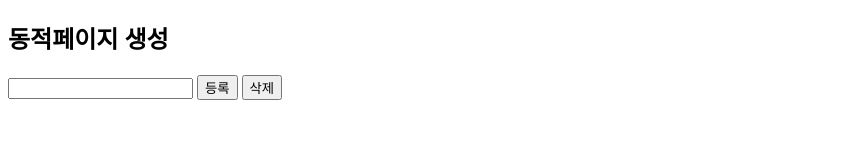
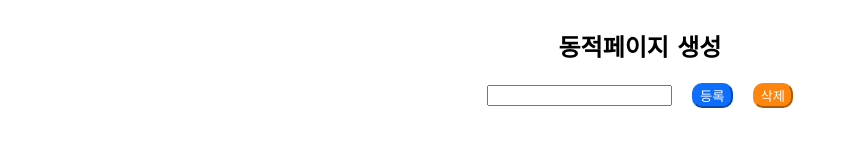
Before and after one commit to minzzzun/2024_OSS_HW2, a plain HTML site: page form.html in a window 1280 px wide. Shown: the whole page, without its empty margins (0-848 px from the left). Drawn offline with Linux system fonts and the light colour scheme.

Commit message:
form 끝

```diff
--- a/form.html
+++ b/form.html
@@ -4,15 +4,21 @@
   <meta charset="UTF-8">
   <meta name="viewport" content="width=device-width, initial-scale=1.0">
   <title>HW2_22000078_김민준</title>
+  <link rel="stylesheet" href="formcss.css">
 </head>
 <body>
 
+
+  <div id="center">
+
   <h2>동적페이지 생성</h2>
+  <div id="input_component">
   <input type="text" id="list_input">
-  <button onclick="list_append()">등록</button>
-  <button onclick="list_delete()">삭제</button>
- <div id="list"></div>
-
+  <button id='register' onclick="list_append()">등록</button>
+  <button id="delete" onclick="list_delete()">삭제</button>
+ </div>
+  <div id="list"></div>
+  </div>
   <script>
     function list_append(){
       let list = document.getElementById("list");
--- a/form_style1.css
+++ b/form_style1.css
@@ -11,6 +11,7 @@ input[type="text"] , input[type="email"], input[type="date"], textarea  {
   padding: 12px 20px;
   margin: 8px 0;
   box-sizing: border-box;
+  border-radius: 15px;
 }
 
 
@@ -39,6 +40,7 @@ hr{
 }
 
 
+
 input[type="submit"], input[type="reset"] {
 
   background-color: #0d6efd;
--- /dev/null
+++ b/formcss.css
@@ -0,0 +1,42 @@
+body {
+  font-family: Verdana;
+}
+
+
+#center {
+  display: flex;
+  flex-direction: column;
+  align-items:  center;
+  text-align: center ;
+  margin-bottom: 20px;
+}
+
+#input_component {
+  display: flex;
+  flex-direction: row;
+  align-items: center;
+  text-align: center;
+  gap: 20px;
+}
+
+#list {
+  margin-top: 1rem;
+  margin-bottom: 2rem;
+}
+
+
+#register {
+  background-color: #0d6efd;
+  color: white;
+  border-color: #0d6efd;
+  padding: 8 16 px;
+  border-radius: 10px;
+}
+
+#delete{
+  background-color: #ff860e;
+  border-color: #ff860e;
+  color:white;
+  padding: 8 16 px;
+  border-radius: 10px;
+}
```
